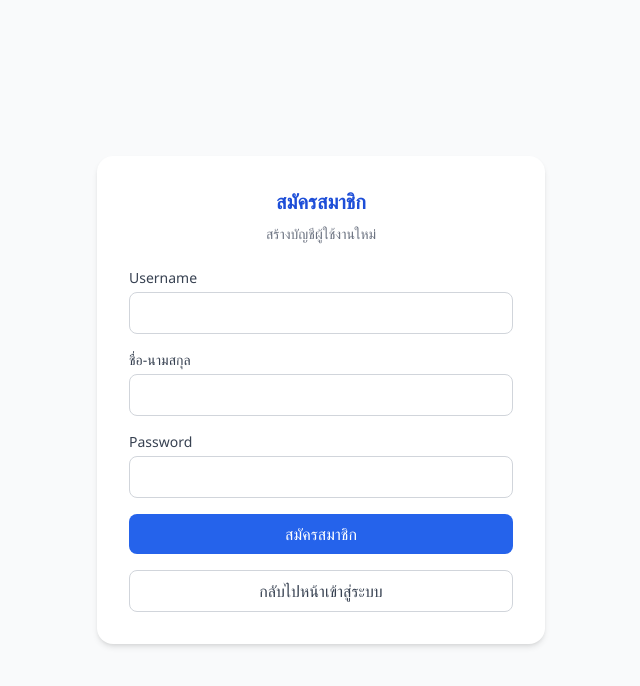
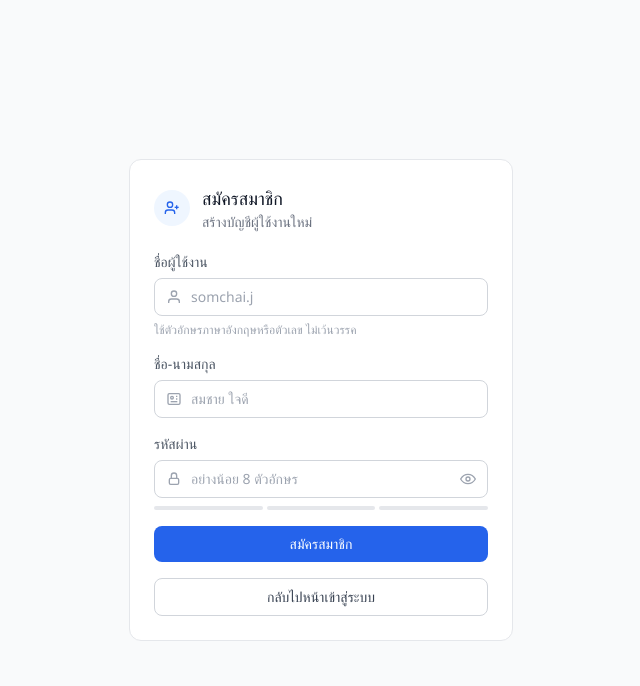
Before and after one commit to dujkanitrataksorn/e-utilities-cost-19, a Vue app in the folder frontend/: page /register in a window 1280 px wide. Shown: the top 686 px of the page, without its empty margins (319-959 px from the left). Built offline with nearby package versions, Linux system fonts and the light colour scheme; no server answers; the HTML template or start-up script is replaced by a standard one.

Commit message:
Edit frontend

```diff
--- a/frontend/src/views/RegisterView.vue
+++ b/frontend/src/views/RegisterView.vue
@@ -1,103 +1,203 @@
+<template>
+  <div class="min-h-screen flex items-center justify-center bg-gray-50 px-4">
+    <div class="w-full max-w-sm bg-white border border-gray-200 rounded-xl p-6">
+      <div class="flex items-center gap-3 mb-1">
+        <div class="w-9 h-9 rounded-full bg-blue-50 flex items-center justify-center shrink-0">
+          <svg class="w-4 h-4 text-blue-600" viewBox="0 0 24 24" fill="none" stroke="currentColor" stroke-width="2">
+            <path d="M16 21v-2a4 4 0 0 0-4-4H6a4 4 0 0 0-4 4v2" />
+            <circle cx="9" cy="7" r="4" />
+            <line x1="19" y1="8" x2="19" y2="14" />
+            <line x1="16" y1="11" x2="22" y2="11" />
+          </svg>
+        </div>
+        <div>
+          <h1 class="text-lg font-medium text-gray-900">สมัครสมาชิก</h1>
+          <p class="text-sm text-gray-500">สร้างบัญชีผู้ใช้งานใหม่</p>
+        </div>
+      </div>
+
+      <form class="mt-5 space-y-4" @submit.prevent="handleSubmit">
+        <div>
+          <label for="username" class="block text-sm text-gray-600 mb-1.5">ชื่อผู้ใช้งาน</label>
+          <div class="relative">
+            <svg class="w-4 h-4 text-gray-400 absolute left-3 top-1/2 -translate-y-1/2" viewBox="0 0 24 24" fill="none" stroke="currentColor" stroke-width="2">
+              <path d="M20 21v-2a4 4 0 0 0-4-4H8a4 4 0 0 0-4 4v2" />
+              <circle cx="12" cy="7" r="4" />
+            </svg>
+            <input
+              id="username"
+              v-model.trim="form.username"
+              type="text"
+              placeholder="somchai.j"
+              class="w-full pl-9 pr-3 py-2 text-sm border border-gray-300 rounded-lg focus:outline-none focus:ring-2 focus:ring-blue-500 focus:border-blue-500"
+              @input="errors.username = ''"
+            />
+          </div>
+          <p class="mt-1.5 text-xs text-gray-400">ใช้ตัวอักษรภาษาอังกฤษหรือตัวเลข ไม่เว้นวรรค</p>
+          <p v-if="errors.username" class="mt-1 text-xs text-red-600">{{ errors.username }}</p>
+        </div>
+
+        <div>
+          <label for="fullname" class="block text-sm text-gray-600 mb-1.5">ชื่อ-นามสกุล</label>
+          <div class="relative">
+            <svg class="w-4 h-4 text-gray-400 absolute left-3 top-1/2 -translate-y-1/2" viewBox="0 0 24 24" fill="none" stroke="currentColor" stroke-width="2">
+              <rect x="3" y="4" width="18" height="16" rx="2" />
+              <circle cx="9" cy="10" r="2" />
+              <line x1="15" y1="8" x2="17" y2="8" />
+              <line x1="15" y1="12" x2="17" y2="12" />
+              <line x1="7" y1="16" x2="17" y2="16" />
+            </svg>
+            <input
+              id="fullname"
+              v-model.trim="form.fullName"
+              type="text"
+              placeholder="สมชาย ใจดี"
+              class="w-full pl-9 pr-3 py-2 text-sm border border-gray-300 rounded-lg focus:outline-none focus:ring-2 focus:ring-blue-500 focus:border-blue-500"
+              @input="errors.fullName = ''"
+            />
+          </div>
+          <p v-if="errors.fullName" class="mt-1 text-xs text-red-600">{{ errors.fullName }}</p>
+        </div>
+
+        <div>
+          <label for="password" class="block text-sm text-gray-600 mb-1.5">รหัสผ่าน</label>
+          <div class="relative">
+            <svg class="w-4 h-4 text-gray-400 absolute left-3 top-1/2 -translate-y-1/2" viewBox="0 0 24 24" fill="none" stroke="currentColor" stroke-width="2">
+              <rect x="5" y="11" width="14" height="9" rx="2" />
+              <path d="M8 11V7a4 4 0 0 1 8 0v4" />
+            </svg>
+            <input
+              id="password"
+              v-model="form.password"
+              :type="showPassword ? 'text' : 'password'"
+              placeholder="อย่างน้อย 8 ตัวอักษร"
+              class="w-full pl-9 pr-9 py-2 text-sm border border-gray-300 rounded-lg focus:outline-none focus:ring-2 focus:ring-blue-500 focus:border-blue-500"
+              @input="errors.password = ''"
+            />
+            <button
+              type="button"
+              class="absolute right-2 top-1/2 -translate-y-1/2 p-1 text-gray-400 hover:text-gray-600"
+              :aria-label="showPassword ? 'ซ่อนรหัสผ่าน' : 'แสดงรหัสผ่าน'"
+              @click="showPassword = !showPassword"
+            >
+              <svg v-if="!showPassword" class="w-4 h-4" viewBox="0 0 24 24" fill="none" stroke="currentColor" stroke-width="2">
+                <path d="M1 12s4-7 11-7 11 7 11 7-4 7-11 7-11-7-11-7z" />
+                <circle cx="12" cy="12" r="3" />
+              </svg>
+              <svg v-else class="w-4 h-4" viewBox="0 0 24 24" fill="none" stroke="currentColor" stroke-width="2">
+                <path d="M17.94 17.94A10.94 10.94 0 0 1 12 19c-7 0-11-7-11-7a21.4 21.4 0 0 1 5.06-5.94M9.9 4.24A9.12 9.12 0 0 1 12 5c7 0 11 7 11 7a21.4 21.4 0 0 1-2.16 3.19M14.12 14.12a3 3 0 1 1-4.24-4.24" />
+                <line x1="1" y1="1" x2="23" y2="23" />
+              </svg>
+            </button>
+          </div>
+          <div class="flex gap-1 mt-2">
+            <div
+              v-for="i in 3"
+              :key="i"
+              class="h-1 flex-1 rounded-full transition-colors"
+              :class="i <= strengthScore ? strengthColor : 'bg-gray-200'"
+            />
+          </div>
+          <p v-if="errors.password" class="mt-1 text-xs text-red-600">{{ errors.password }}</p>
+        </div>
+
+        <p v-if="serverError" class="text-xs text-red-600">{{ serverError }}</p>
+
+        <button
+          type="submit"
+          :disabled="submitting"
+          class="w-full bg-blue-600 hover:bg-blue-700 disabled:opacity-60 text-white text-sm font-medium py-2 rounded-lg transition-colors"
+        >
+          {{ submitting ? 'กำลังสมัครสมาชิก...' : 'สมัครสมาชิก' }}
+        </button>
+        <router-link
+          to="/login"
+          class="block text-center w-full border border-gray-300 hover:bg-gray-50 text-gray-700 text-sm py-2 rounded-lg transition-colors"
+        >
+          กลับไปหน้าเข้าสู่ระบบ
+        </router-link>
+      </form>
+    </div>
+  </div>
+</template>
+
 <script setup>
-import { ref } from 'vue';
+import { reactive, ref, computed } from 'vue';
 import { useRouter } from 'vue-router';
 import api from '../services/api';
 
 const router = useRouter();
-const username = ref('');
-const password = ref('');
-const fullName = ref('');
-const error = ref('');
-const success = ref('');
-const loading = ref(false);
+
+const form = reactive({
+  username: '',
+  fullName: '',
+  password: '',
+});
+
+const errors = reactive({
+  username: '',
+  fullName: '',
+  password: '',
+});
+
+const serverError = ref('');
+const showPassword = ref(false);
+const submitting = ref(false);
+
+const strengthScore = computed(() => {
+  const v = form.password;
+  let score = 0;
+  if (v.length >= 8) score++;
+  if (/[0-9]/.test(v) && /[a-zA-Z]/.test(v)) score++;
+  if (/[^a-zA-Z0-9]/.test(v) || v.length >= 12) score++;
+  return score;
+});
+
+const strengthColor = computed(() => {
+  return ['bg-red-500', 'bg-amber-500', 'bg-green-500'][strengthScore.value - 1] || 'bg-gray-200';
+});
+
+function validate() {
+  let valid = true;
+  const usernameRegex = /^[a-zA-Z0-9._-]{3,50}$/;
+
+  if (!form.username) {
+    errors.username = 'กรอกชื่อผู้ใช้งาน';
+    valid = false;
+  } else if (!usernameRegex.test(form.username)) {
+    errors.username = 'ใช้ตัวอักษรภาษาอังกฤษหรือตัวเลข ความยาว 3-50 ตัวอักษร ไม่เว้นวรรค';
+    valid = false;
+  }
+
+  if (!form.fullName) {
+    errors.fullName = 'กรอกชื่อ-นามสกุล';
+    valid = false;
+  }
+
+  if (form.password.length < 8) {
+    errors.password = 'รหัสผ่านต้องมีอย่างน้อย 8 ตัวอักษร';
+    valid = false;
+  }
+
+  return valid;
+}
 
 async function handleSubmit() {
-  error.value = '';
-  success.value = '';
+  serverError.value = '';
+  if (!validate()) return;
 
-  if (password.value.length < 8) {
-    error.value = 'รหัสผ่านต้องมีความยาวอย่างน้อย 8 ตัวอักษร';
-    return;
-  }
-
-  loading.value = true;
-
+  submitting.value = true;
   try {
-    const res = await api.post('/auth/register', {
-      username: username.value,
-      password: password.value,
-      full_name: fullName.value,
+    await api.post('/auth/register', {
+      username: form.username,
+      full_name: form.fullName,
+      password: form.password,
     });
-
-    success.value = `${res.data.message} กรุณาเข้าสู่ระบบ`;
-    username.value = '';
-    password.value = '';
-    fullName.value = '';
-
-    setTimeout(() => router.push({ name: 'login' }), 1200);
-  } catch (e) {
-    error.value = e.response?.data?.message || 'สมัครสมาชิกไม่สำเร็จ';
+    router.push('/login');
+  } catch (err) {
+    serverError.value = err.response?.data?.message || 'สมัครสมาชิกไม่สำเร็จ กรุณาลองใหม่อีกครั้ง';
   } finally {
-    loading.value = false;
+    submitting.value = false;
   }
 }
 </script>
-
-<template>
-  <div class="min-h-screen flex items-center justify-center bg-gray-50 px-4">
-    <div class="w-full max-w-md bg-white rounded-2xl shadow-md p-8">
-      <h1 class="text-xl font-bold text-center text-primary-700 mb-2">สมัครสมาชิก</h1>
-      <p class="text-center text-sm text-gray-500 mb-6">สร้างบัญชีผู้ใช้งานใหม่</p>
-
-      <form @submit.prevent="handleSubmit" class="space-y-4">
-        <div>
-          <label class="block text-sm font-medium text-gray-700 mb-1">Username</label>
-          <input
-            v-model="username"
-            type="text"
-            required
-            class="w-full border border-gray-300 rounded-lg px-3 py-2 focus:outline-none focus:ring-2 focus:ring-primary-500"
-          />
-        </div>
-
-        <div>
-          <label class="block text-sm font-medium text-gray-700 mb-1">ชื่อ-นามสกุล</label>
-          <input
-            v-model="fullName"
-            type="text"
-            class="w-full border border-gray-300 rounded-lg px-3 py-2 focus:outline-none focus:ring-2 focus:ring-primary-500"
-          />
-        </div>
-
-        <div>
-          <label class="block text-sm font-medium text-gray-700 mb-1">Password</label>
-          <input
-            v-model="password"
-            type="password"
-            required
-            class="w-full border border-gray-300 rounded-lg px-3 py-2 focus:outline-none focus:ring-2 focus:ring-primary-500"
-          />
-        </div>
-
-        <p v-if="error" class="text-sm text-red-600">{{ error }}</p>
-        <p v-if="success" class="text-sm text-green-600">{{ success }}</p>
-
-        <button
-          type="submit"
-          :disabled="loading"
-          class="w-full bg-primary-600 text-white rounded-lg py-2 font-medium hover:bg-primary-700 disabled:opacity-50"
-        >
-          {{ loading ? 'กำลังสมัคร...' : 'สมัครสมาชิก' }}
-        </button>
-
-        <button
-          type="button"
-          @click="router.push({ name: 'login' })"
-          class="w-full border border-gray-300 text-gray-700 rounded-lg py-2 font-medium hover:bg-gray-50"
-        >
-          กลับไปหน้าเข้าสู่ระบบ
-        </button>
-      </form>
-    </div>
-  </div>
-</template>
```
